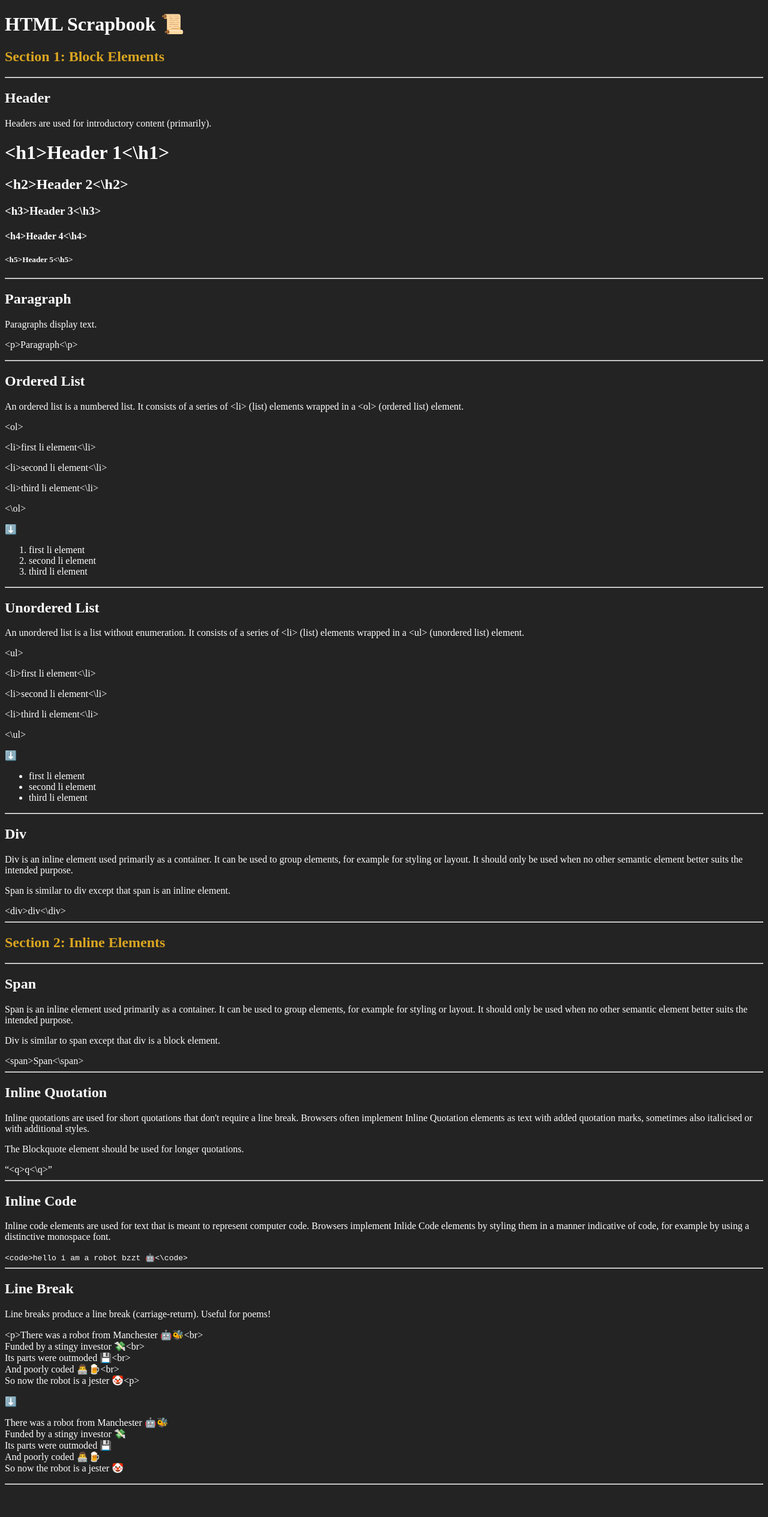
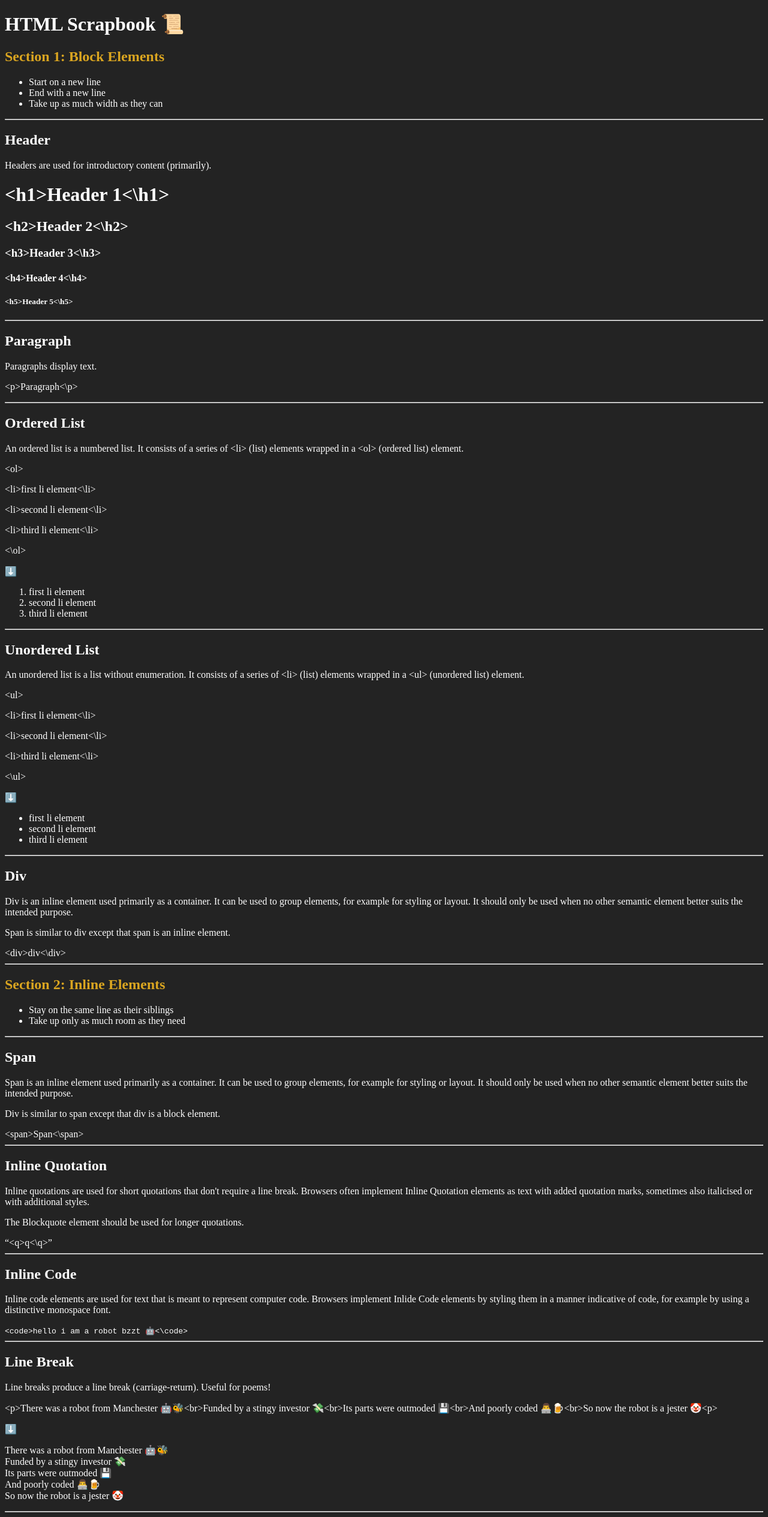
Before and after one commit to DevArrowsmith/html-scrapbook, a plain HTML site: page index.html in a window 1280 px wide. Shown: the whole page at 60% size. Before the commit the page ends 2483 px from the top, so only its background shows below. Drawn offline with Linux system fonts and the light colour scheme.

Commit message:
Add notes defining block elements & inline elements.

```diff
--- a/index.html
+++ b/index.html
@@ -11,6 +11,11 @@
 <h1>HTML Scrapbook 📜</h1>
 
 <h2 style="color:goldenrod">Section 1: Block Elements</h2>
+<ul>
+    <li>Start on a new line</li>
+    <li>End with a new line</li>
+    <li>Take up as much width as they can</li>
+</ul>
 
 <hr>
 
@@ -76,6 +81,10 @@
 <hr>
 
 <h2 style="color:goldenrod">Section 2: Inline Elements</h2>
+<ul>
+    <li>Stay on the same line as their siblings</li>
+    <li>Take up only as much room as they need</li>
+</ul>
 
 <hr>
 
@@ -101,11 +110,7 @@
 
 <h2>Line Break</h2>
 <p>Line breaks produce a line break (carriage-return). Useful for poems!</p>
-<p>&lt;p&gt;There was a robot from Manchester 🤖🐝&lt;br&gt;<br>
-    Funded by a stingy investor 💸&lt;br&gt;<br>
-    Its parts were outmoded 💾&lt;br&gt;<br>
-    And poorly coded 👨‍💻🍺&lt;br&gt;<br>
-    So now the robot is a jester 🤡&lt;p&gt;</p>
+<p>&lt;p&gt;There was a robot from Manchester 🤖🐝&lt;br&gt;Funded by a stingy investor 💸&lt;br&gt;Its parts were outmoded 💾&lt;br&gt;And poorly coded 👨‍💻🍺&lt;br&gt;So now the robot is a jester 🤡&lt;p&gt;</p>
 
     <p>⬇️</p>
 
```
